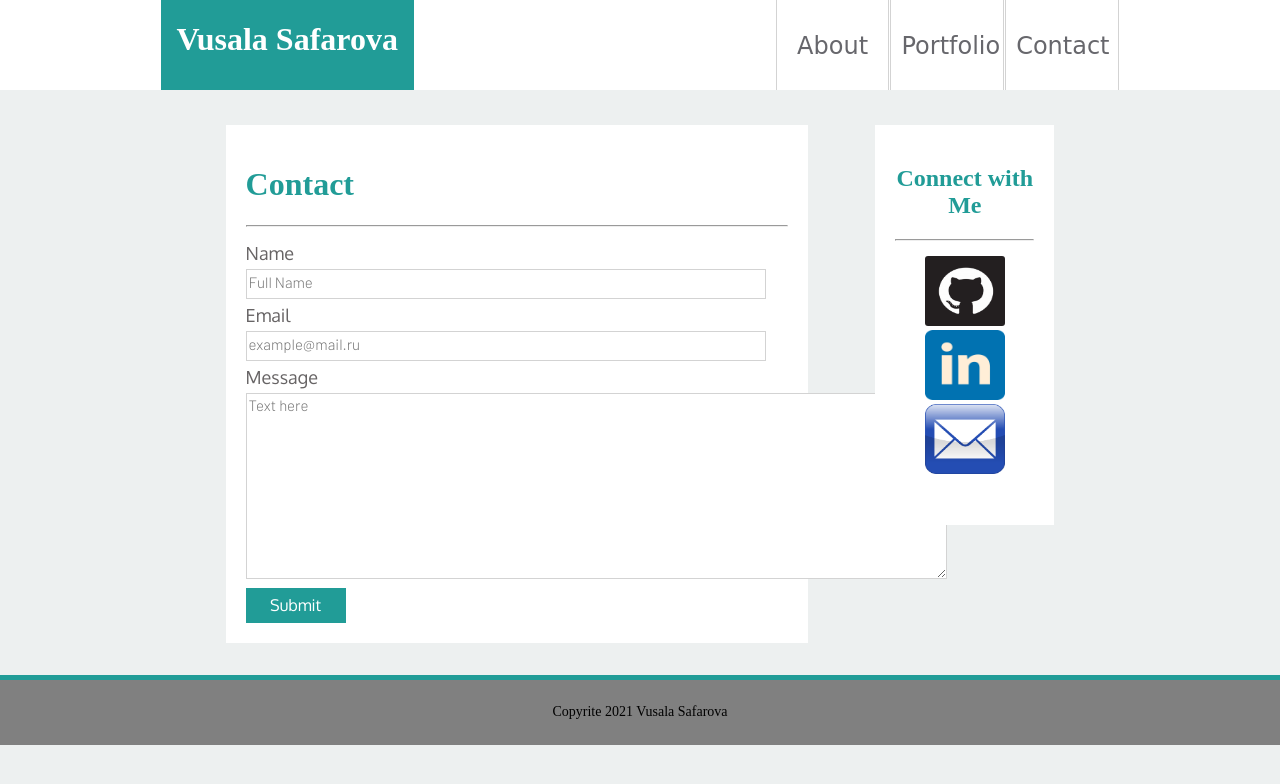
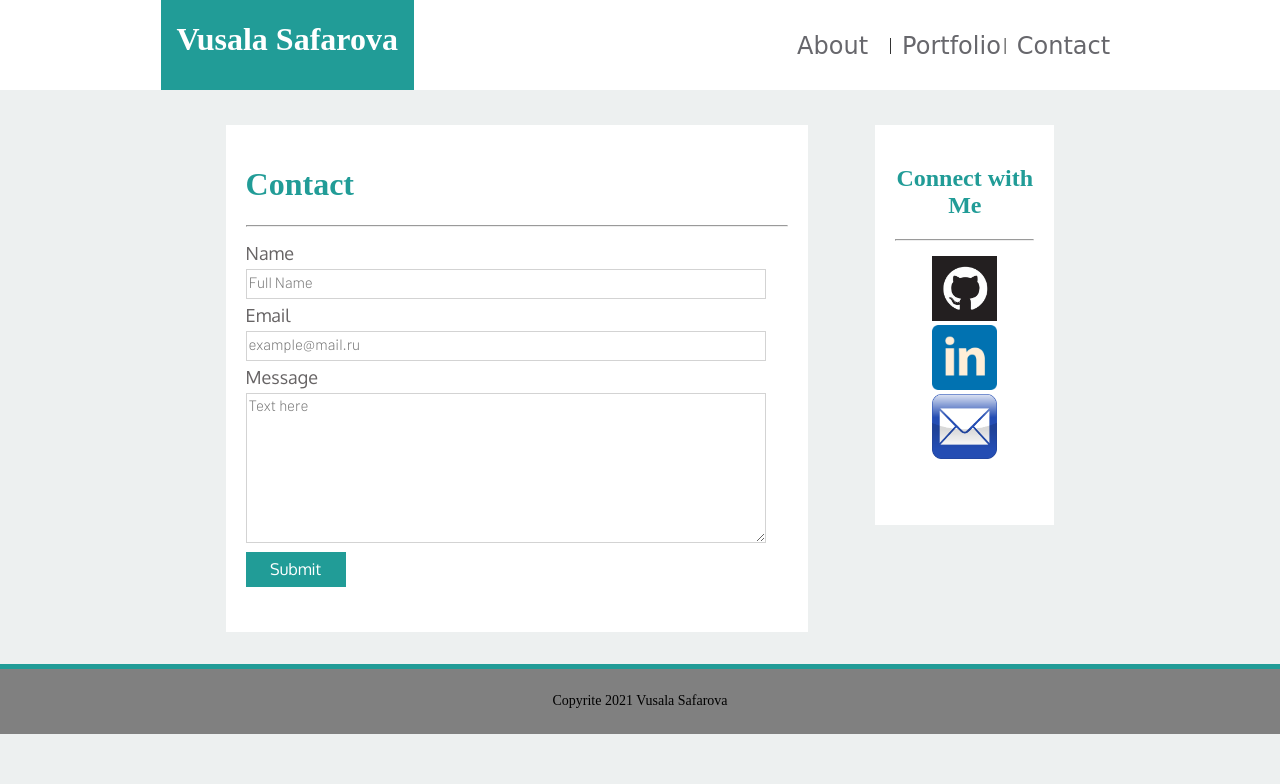
Before and after one commit to vusales/bio_bootcampFirstProject, a plain HTML site: page contact.html in a window 1280 px wide. Drawn offline with Linux system fonts and the light colour scheme.

Commit message:
changing nav,sideDiv and connect sheet textarea style

```diff
--- a/CSS/contactStyleSheet.css
+++ b/CSS/contactStyleSheet.css
@@ -2,6 +2,15 @@ label {
  font-size:18px;
  font-family: 'Oxygen', sans-serif;
  color: #676465;
+}
+.formContainer{
+    width: 100%;
+    height:370px;
+    /* background-color: yellow; */
+}
+#textar{
+    width:96%;
+    height:150px;
 }
 .inpDiv {
     margin-bottom:5px;
@@ -16,11 +25,13 @@ hr {
 }
 textarea, .inpt {
     border: 1px solid lightgray;
+    outline: none;
 }
 ::placeholder {
     font-family: 'Barlow', sans-serif;
     font-size: 15px;
 }
+
 .submB {
     height: 35px;
     width: 100px;
--- a/CSS/responsive.css
+++ b/CSS/responsive.css
@@ -1,7 +1,15 @@
+/* @media screen and (max-width:1500px){
+  #textar {
+    width: 84vh !important;
+  }
+} */
 @media screen and (max-width:1450px) {
 .bodyContainer , .JunCon1{
       height: auto;
   }
+  /* #textar {
+    max-width:83vh !important;
+ }    */
 }
 @media screen and (max-width:1340px) {
     .JunCon2{
@@ -14,4 +22,12 @@
         justify-content: center;
         align-items: center;
     }
+    /* #textar {
+        max-width:73vh !important;
+     }   */
 }
+@media screen and (max-width:1110px){
+    #textar {
+        max-width:65vh !important;
+     }
+}
--- a/CSS/stylesheet.css
+++ b/CSS/stylesheet.css
@@ -29,8 +29,8 @@ nav {
     width: 33%;
     height: 90px;
     list-style-type: none;
-    border-left: 1px solid lightgray;
-    border-right: 1px  solid lightgray;
+    /* border-left: 1px solid lightgray;
+    border-right: 1px  solid lightgray; */
     display: flex;
     justify-content: center;
     align-items: center;
@@ -49,6 +49,9 @@ nav {
     font-weight: bold;
     color:white;
 }
+.navul>li+li:before {
+    content: "|";
+  }
 
 header {
     width: 253px;
@@ -71,6 +74,7 @@ header:hover {
     font-weight: 400;
     font-family: "DejaVu Sans";
 }
+
 .bodyContainer {
     width: 70%;
     height:520px;
@@ -92,8 +96,8 @@ hr {
     margin-bottom: 25px;
 }
 .prphoto{
-    width: 300px;
-    height: 300px;
+    width: 250px;
+    height: 250px;
     float: left;
     /* bu kodu yazdım amma niyə text wrap oldu anlamadım */
     margin: 0px 10px 0px 0px;
@@ -113,9 +117,9 @@ p {
     justify-content: space-around;
 }
 .contactImg {
-    width: 80px;
-    height: 70px;
-    border-radius: 3px;
+    width: 65px;
+    height: 65px;
+    /* border-radius: 3px; */
 }
 .contactImg:hover{
     transform: scale(1.05,1);
--- a/contact.html
+++ b/contact.html
@@ -1,5 +1,6 @@
 <!DOCTYPE html>
 <html lang="en">
+
 <head>
     <meta charset="UTF-8">
     <meta http-equiv="X-UA-Compatible" content="IE=edge">
@@ -8,9 +9,12 @@
     <link rel="stylesheet" href="css/stylesheet.css">
     <link rel="stylesheet" href="css/contactStyleSheet.css">
     <link rel="preconnect" href="https://fonts.gstatic.com">
-    <link href="https://fonts.googleapis.com/css2?family=Barlow:wght@300&family=Lora&family=Oxygen:wght@300;400;700&family=Raleway:wght@300&display=swap" rel="stylesheet">
+    <link
+        href="https://fonts.googleapis.com/css2?family=Barlow:wght@300&family=Lora&family=Oxygen:wght@300;400;700&family=Raleway:wght@300&display=swap"
+        rel="stylesheet">
     <link rel="stylesheet" href="css/responsive.css">
 </head>
+
 <body>
     <div class="topd">
         <header>
@@ -30,21 +34,23 @@
         <div class="JunCon1">
             <h1 class="hed2">Contact</h1>
             <hr>
-            <form action="">
+            <div class="formContainer">
+                <form action="#">
                     <label for="name">Name</label>
                     <div class="inpDiv">
                         <input class="inpt" type="text" id="name" name="name" placeholder="Full Name">
                     </div>
                     <label for="email">Email</label>
                     <div class="inpDiv">
-                        <input class="inpt" type="email" id="email" name ="email" placeholder="example@mail.ru">
+                        <input class="inpt" type="email" id="email" name="email" placeholder="example@mail.ru">
                     </div>
                     <label for="textar">Message</label>
                     <div class="inpDiv">
-                    <textarea name="textar" id="textar" cols="85" rows="12" placeholder="Text here"></textarea>
+                        <textarea name="textar" id="textar" placeholder="Text here"></textarea>
                     </div>
                     <input class="submB" type="button" value="Submit">
                 </form>
+            </div>
         </div>
         <div class="JunCon2">
             <h2 class="hed2 secondh">Connect with Me</h2>
@@ -67,4 +73,5 @@
     </footer>
 
 </body>
+
 </html>
```
Also changed, not shown: index.html (+1 -0 lines). Lines whose indentation alone changed are shown as unchanged.
